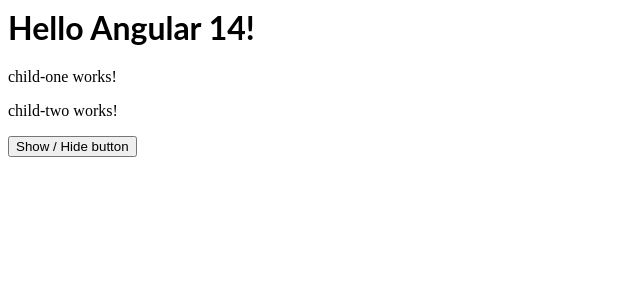
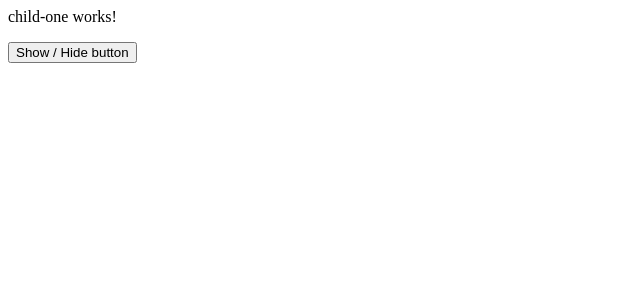
Before and after one commit to kondareddyyaramala/life-cycle-hooks-in-angular-services, an Angular app: page / in a window 1280 px wide. Shown: the top 300 px of the page, without its empty margins (0-640 px from the left). Built offline with nearby package versions, Linux system fonts and the light colour scheme.

Commit message:
2 files modified

```diff
--- a/src/app/app.component.html
+++ b/src/app/app.component.html
@@ -1,7 +1,2 @@
-<hello name="{{ name }}"></hello>
-
-
-
 <app-child-one *ngIf="toggleComponent"></app-child-one>
-<app-child-two></app-child-two>
 <button (click)="toggleComponent = !toggleComponent">Show / Hide button</button>
--- a/src/app/app.module.ts
+++ b/src/app/app.module.ts
@@ -11,6 +11,7 @@
 @NgModule({
   imports:      [ BrowserModule, FormsModule ],
   declarations: [ AppComponent, HelloComponent, ChildOneComponent, ChildTwoComponent ],
+  providers: [ServiceOneService],
   bootstrap:    [ AppComponent ],
 })
 export class AppModule { }
```
